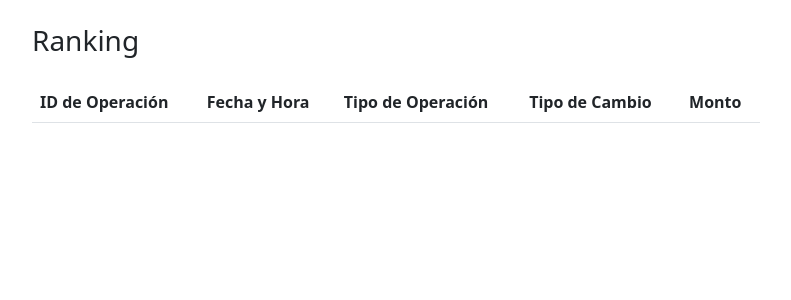
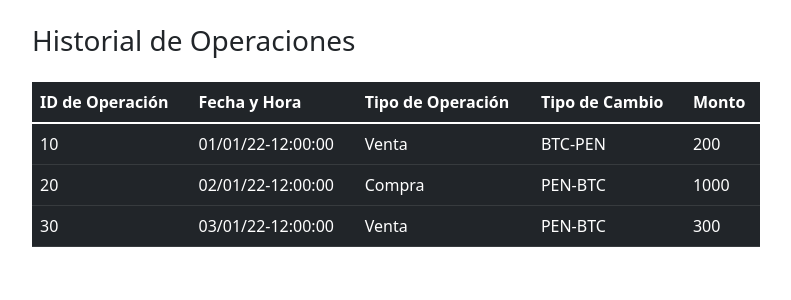
Before and after one commit to sebastianperudev2001/Crypto-Nita, a Next.js app in the folder cryptonita/: page /PruebaTabla in a window 1280 px wide. Shown: the top 300 px of the page, without its empty margins (62-853 px from the left). Built offline with nearby package versions, Linux system fonts and the light colour scheme.

Commit message:
HistorialOperaciones (Pruebas con backEnd)

```diff
--- a/cryptonita/components/Historial-operaciones.js
+++ b/cryptonita/components/Historial-operaciones.js
@@ -1,7 +1,7 @@
-const HisotrialOperaciones = () =>{
+const HisotrialOperaciones = (props) => {
     return <main className="col-md-8">
-    <h3 className="mt-4">Ranking</h3>
-    <table className="table mt-4    ">
+        <h3 className="mt-4">Historial de Operaciones</h3>
+        <table className="table mt-4 table-dark">
             <thead>
                 <tr>
                     <th>ID de Operación</th>
@@ -11,8 +11,19 @@ const HisotrialOperaciones = () =>{
                     <th>Monto</th>
                 </tr>
             </thead>
-        <tbody id="data_proyectos">
+            <tbody id="data_operaciones">
+                {
+                    props.Operaciones.map((operacion) => {
+                        return <tr key={operacion.id}>
+                            <td>{operacion.id}</td>
+                            <td>{operacion.FechaHora}</td>
+                            <td>{operacion.Tipo}</td>
+                            <td>{operacion.TipoCamio}</td>
+                            <td>{operacion.Monto}</td>
 
+                        </tr>
+                    })
+                }
             </tbody>
         </table>
     </main>
--- a/cryptonita/pages/PruebaTabla.js
+++ b/cryptonita/pages/PruebaTabla.js
@@ -1,7 +1,18 @@
 import HisotrialOperaciones from "../components/Historial-operaciones"
+import { useState, useEffect } from "react"
+
 export default function TablaOp() {
+
+    const [listaOperacioes, setlistaOperacioes] = useState([])
+
+    useEffect(async () => {
+        let response = await fetch("/api/Historial")
+        const data = await response.json()
+        setlistaOperacioes(data.operaciones)
+    }, [])
+
     return <div class="container">
-        <HisotrialOperaciones />
+        <HisotrialOperaciones Operaciones={listaOperacioes} />
     </div>
 
 }
--- /dev/null
+++ b/cryptonita/pages/api/Historial/index.js
@@ -0,0 +1,18 @@
+const HistorialHandle = (req, res) => {
+    if (req.method == "GET") {
+        const operaciones = [
+            { id: 10, FechaHora: "01/01/22-12:00:00", Tipo: "Venta", TipoCamio: "BTC-PEN", Monto: 200 },
+            { id: 20, FechaHora: "02/01/22-12:00:00", Tipo: "Compra", TipoCamio: "PEN-BTC", Monto: 1000 },
+            { id: 30, FechaHora: "03/01/22-12:00:00", Tipo: "Venta", TipoCamio: "PEN-BTC", Monto: 300 }
+        ]
+        res.json({
+            operaciones: operaciones,
+            msg: ""
+        })
+    } else {
+        res.status(400).jason({
+            msg: "Error, metodo no disponible"
+        })
+    }
+}
+export default HistorialHandle
```
Lines whose indentation alone changed are shown as unchanged.
